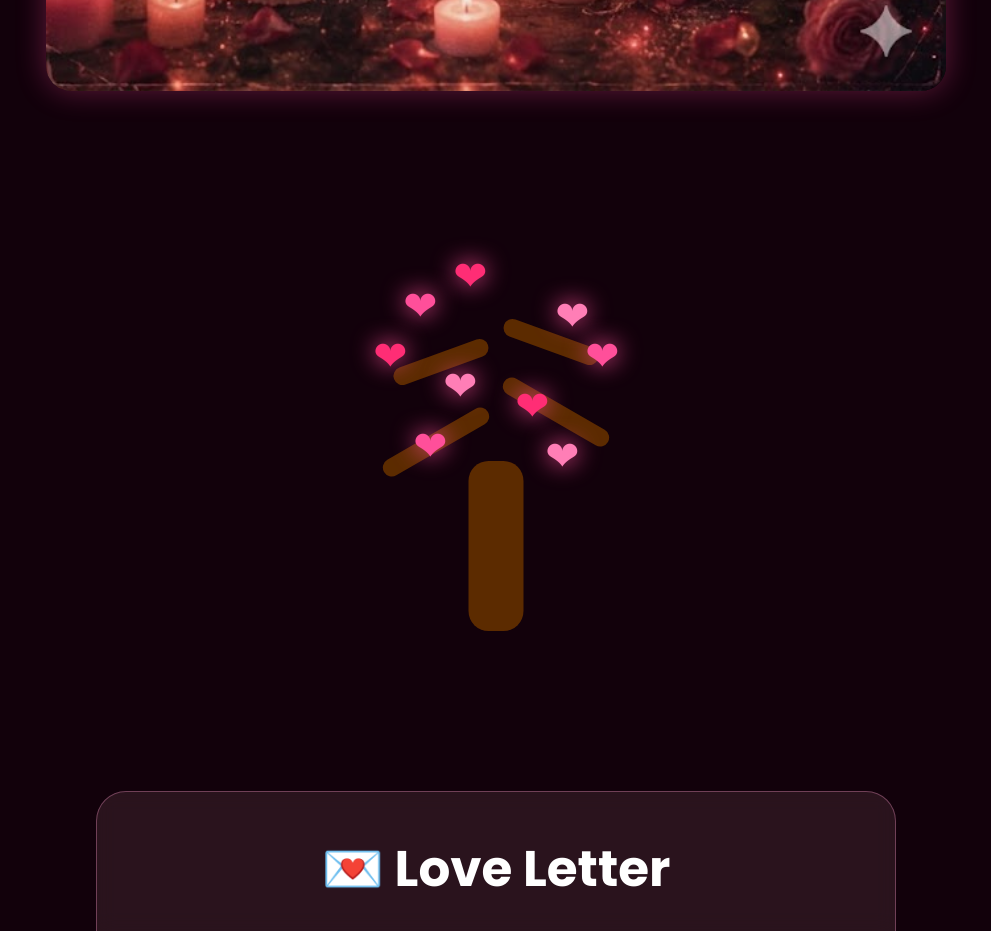
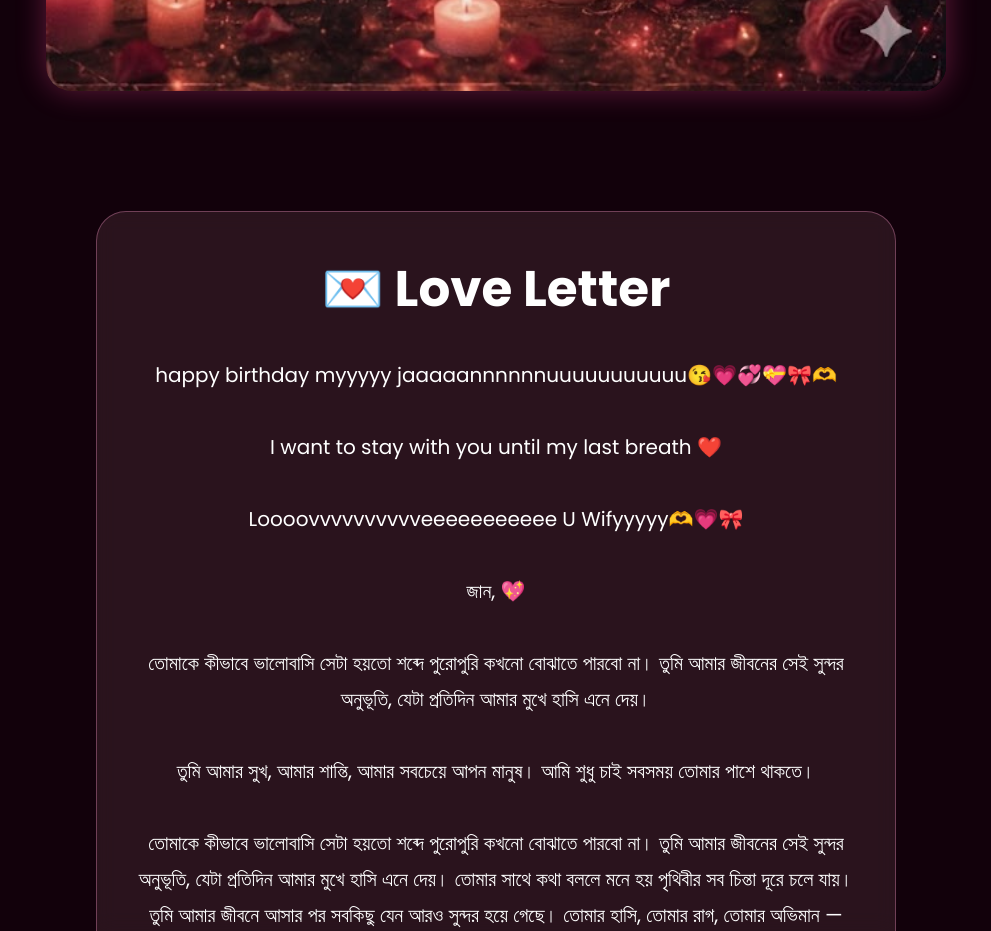
Before and after one commit to cocradowan-collab/birthday, a plain HTML site: page index.html in a window 1280 px wide. Shown: the part 2100-3031 px from the top of the page, without its empty margins (144-1135 px from the left). Drawn offline with Linux system fonts and the light colour scheme.

Commit message:
Update index.html

```diff
--- a/index.html
+++ b/index.html
@@ -303,32 +303,6 @@ img{
 
 <img src="nus.jpg" alt="Nusrat">
 
-<!-- HEART TREE -->
-
-<section class="tree-section">
-
-<div class="tree">
-
-<div class="trunk"></div>
-
-<div class="branch branch1"></div>
-<div class="branch branch2"></div>
-<div class="branch branch3"></div>
-<div class="branch branch4"></div>
-
-<div class="heart-leaf" style="top:40px; left:120px; color:#ff2d75;">❤</div>
-<div class="heart-leaf" style="top:70px; left:70px; color:#ff4f9a;">❤</div>
-<div class="heart-leaf" style="top:80px; right:70px; color:#ff7eb6;">❤</div>
-<div class="heart-leaf" style="top:120px; left:40px; color:#ff2d75;">❤</div>
-<div class="heart-leaf" style="top:120px; right:40px; color:#ff4f9a;">❤</div>
-<div class="heart-leaf" style="top:150px; left:110px; color:#ff7eb6;">❤</div>
-<div class="heart-leaf" style="top:170px; right:110px; color:#ff2d75;">❤</div>
-<div class="heart-leaf" style="top:210px; left:80px; color:#ff4f9a;">❤</div>
-<div class="heart-leaf" style="top:220px; right:80px; color:#ff7eb6;">❤</div>
-
-</div>
-
-</section>
 
 <!-- LOVE LETTER -->
 
```
